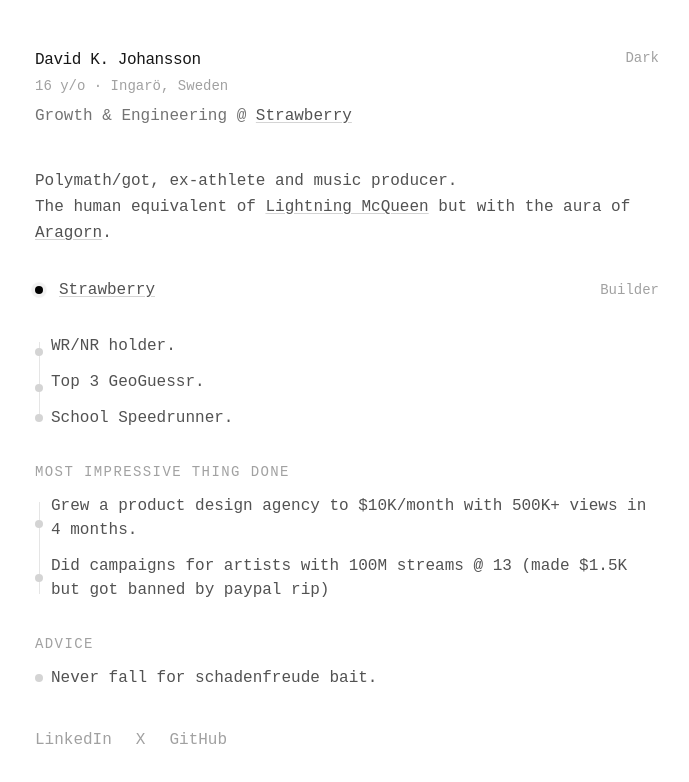
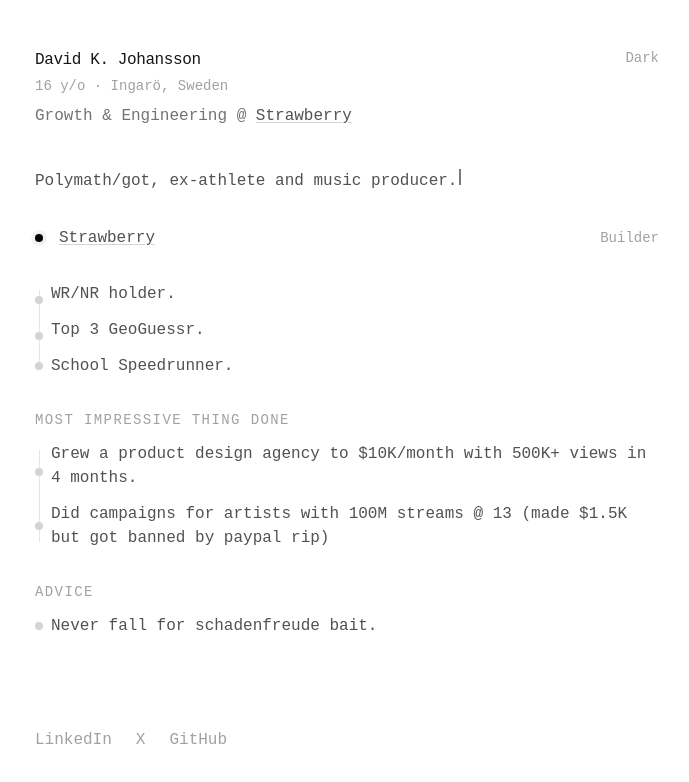
Before and after one commit to dkjo8/dkjo8, a React (Vite) app: page / in a window 1280 px wide. Shown: the top 782 px of the page, without its empty margins (293-982 px from the left). Built offline with nearby package versions, Linux system fonts and the light colour scheme.

Commit message:
Remove Lightning McQueen section

```diff
--- a/src/App.tsx
+++ b/src/App.tsx
@@ -37,30 +37,6 @@
         <span className="inline-block w-[2px] h-4 ml-0.5 bg-neutral-600 dark:bg-neutral-400 animate-pulse" />
       )}
     </>
-  )
-}
-
-function FadeIn({
-  children,
-  delay = 0
-}: {
-  children: React.ReactNode
-  delay?: number
-}) {
-  const [visible, setVisible] = useState(false)
-
-  useEffect(() => {
-    const timeout = setTimeout(() => setVisible(true), delay)
-    return () => clearTimeout(timeout)
-  }, [delay])
-
-    return (
-          <span
-      className={`transition-all duration-700 ${visible ? 'opacity-100 translate-y-0' : 'opacity-0 translate-y-2'}`}
-      style={{ display: 'inline' }}
-          >
-      {children}
-          </span>
   )
 }
 
@@ -129,29 +105,7 @@
         {/* Bio */}
         <section className="mb-8">
           <p className="text-base leading-relaxed text-neutral-600 dark:text-neutral-400">
-            <TypingText text="Polymath/got, ex-athlete and music producer." />
-            <br />
-            <FadeIn delay={1800}>
-              <span>The human equivalent of </span>
-              <a
-                href="https://en.wikipedia.org/wiki/Lightning_McQueen"
-                target="_blank"
-                rel="noopener noreferrer"
-                className="text-neutral-600 dark:text-neutral-400 underline decoration-neutral-300 dark:decoration-neutral-600 underline-offset-2 transition-colors hover:text-black dark:hover:text-white hover:decoration-black dark:hover:decoration-white"
-            >
-                Lightning McQueen
-            </a>
-              <span> but with the aura of </span>
-            <a
-                href="https://en.wikipedia.org/wiki/Aragorn"
-              target="_blank"
-              rel="noopener noreferrer"
-                className="text-neutral-600 dark:text-neutral-400 underline decoration-neutral-300 dark:decoration-neutral-600 underline-offset-2 transition-colors hover:text-black dark:hover:text-white hover:decoration-black dark:hover:decoration-white"
-            >
-                Aragorn
-            </a>
-              <span>.</span>
-            </FadeIn>
+            <TypingText text="Polymath/got, ex-athlete and music producer." showCursor />
           </p>
         </section>
 
```
